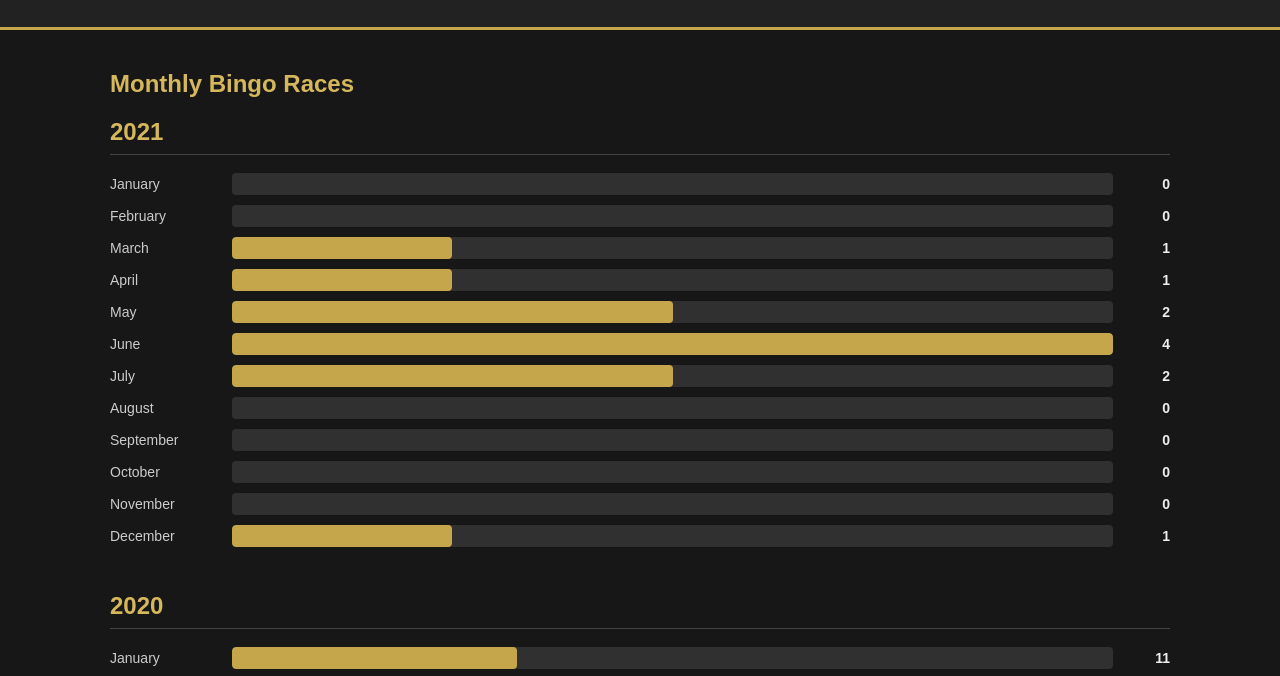
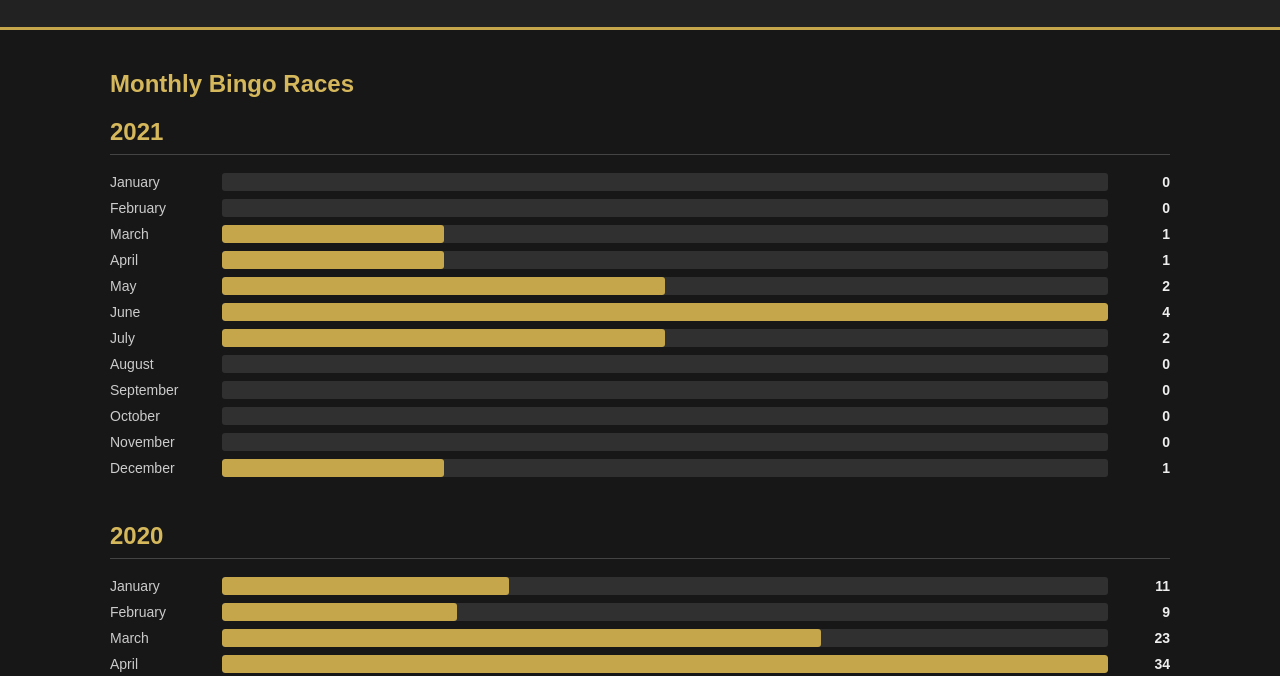
Before and after one commit to runnerguy2489/bingo-test, a plain HTML site: page index.html in a window 1280 px wide. Shown: the part 98-774 px from the top of the page. Drawn offline with Linux system fonts and the light colour scheme.

Commit message:
Add styles for monthly chart layout
Added styles for monthly chart layout including month rows and bar containers.

```diff
--- a/styles.css
+++ b/styles.css
@@ -101,3 +101,52 @@ h2 {
         gap: 8px;
     }
 }
+
+
+
+/* Fix monthly chart layout */
+
+.monthly-chart {
+    display: flex;
+    flex-direction: column;
+    gap: 8px;
+    width: 100%;
+}
+
+.month-row {
+    display: grid !important;
+    grid-template-columns: 100px minmax(0, 1fr) 50px;
+    align-items: center;
+    gap: 12px;
+    width: 100%;
+}
+
+.month-name {
+    display: block;
+    color: #cccccc;
+    font-size: 14px;
+}
+
+.bar-container {
+    display: block;
+    width: 100%;
+    height: 18px;
+    background-color: #303030;
+    border-radius: 3px;
+    overflow: hidden;
+}
+
+.bar {
+    display: block;
+    height: 100%;
+    background-color: #c5a64b;
+    border-radius: 3px;
+}
+
+.race-count {
+    display: block;
+    text-align: right;
+    color: #eeeeee;
+    font-size: 14px;
+    font-weight: bold;
+}
```
